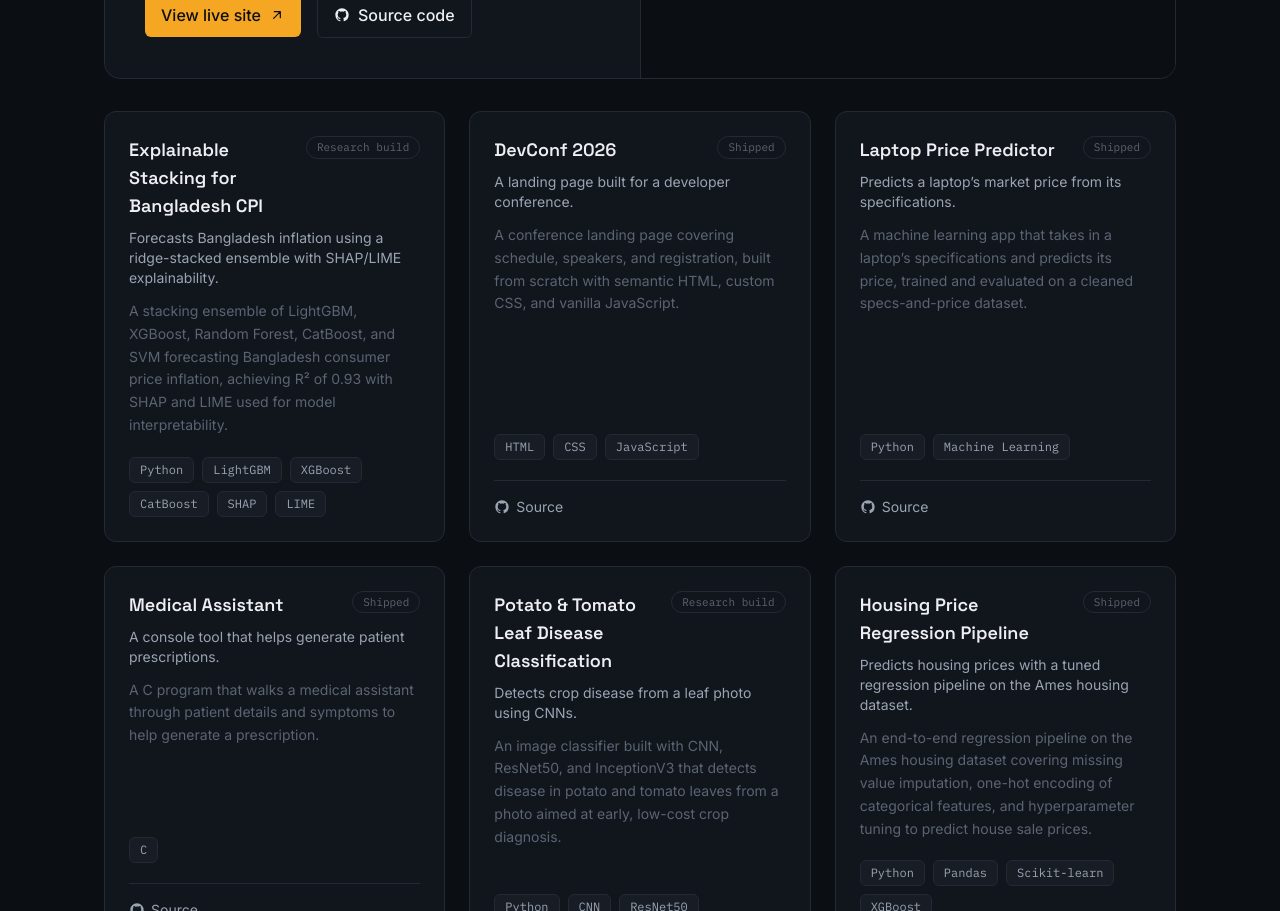
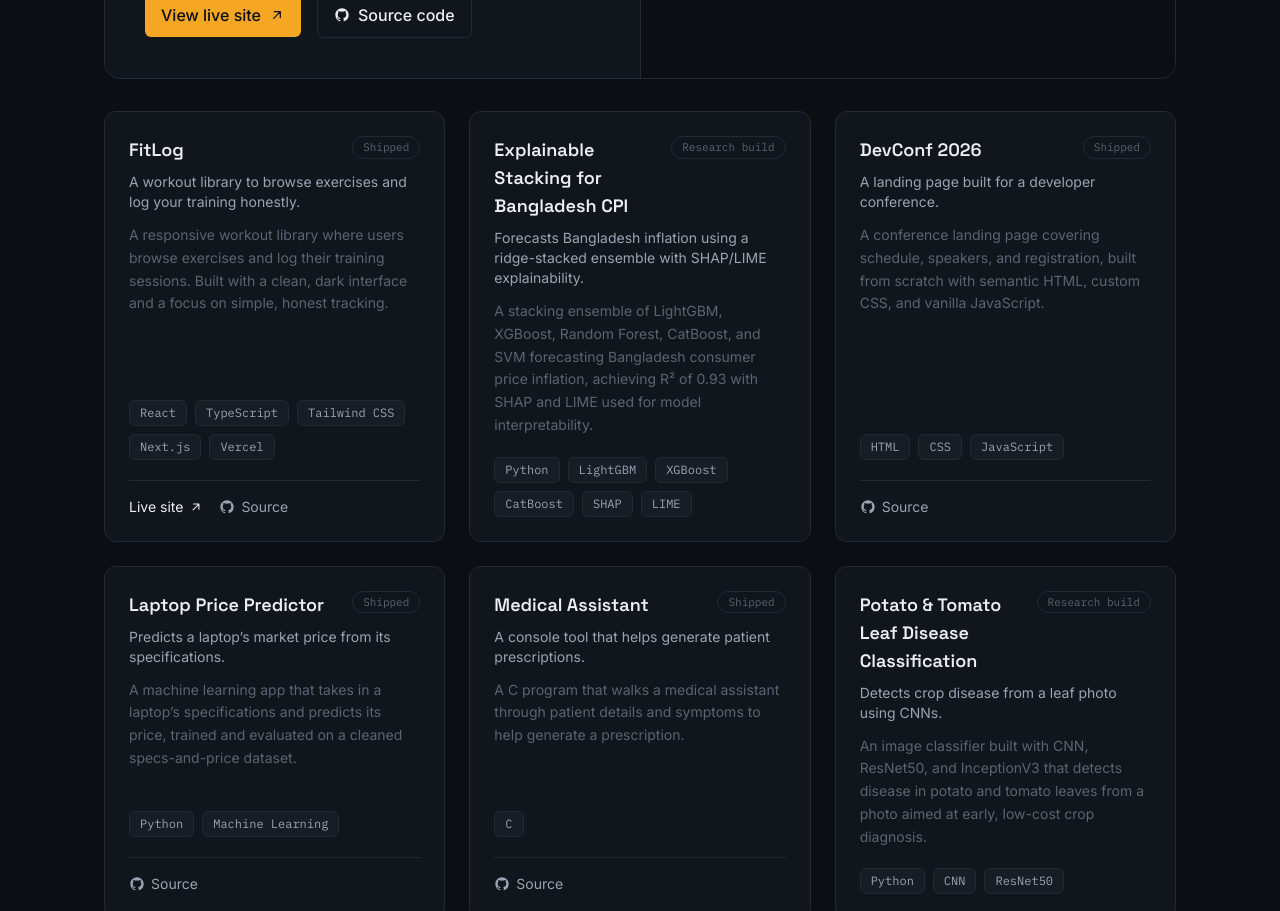
Before and after one commit to AtefEzaz/atef-akbar-ezaz-portfolio, a React (Vite) app: page / in a window 1280 px wide. Shown: the part 3000-3911 px from the top of the page. Built offline with nearby package versions, Linux system fonts and the light colour scheme.

Commit message:
Add new project

```diff
--- a/src/data/projects.ts
+++ b/src/data/projects.ts
@@ -1,6 +1,19 @@
 import type { Project } from "../types";
 
 export const projects: Project[] = [
+  {
+    slug: "fitlog",
+    name: "FitLog",
+    summary:
+      "A workout library to browse exercises and log your training honestly.",
+    description:
+      "A responsive workout library where users browse exercises and log their training sessions. Built with a clean, dark interface and a focus on simple, honest tracking.",
+    tech: ["React", "TypeScript", "Tailwind CSS", "Next.js", "Vercel"],
+    repoUrl: "https://github.com/AtefEzaz/fitlog",
+    liveUrl: "https://fitlog-opal-seven.vercel.app/",
+    status: "shipped",
+  },
+
   {
     slug: "devstack-app",
     name: "DevStack",
```
